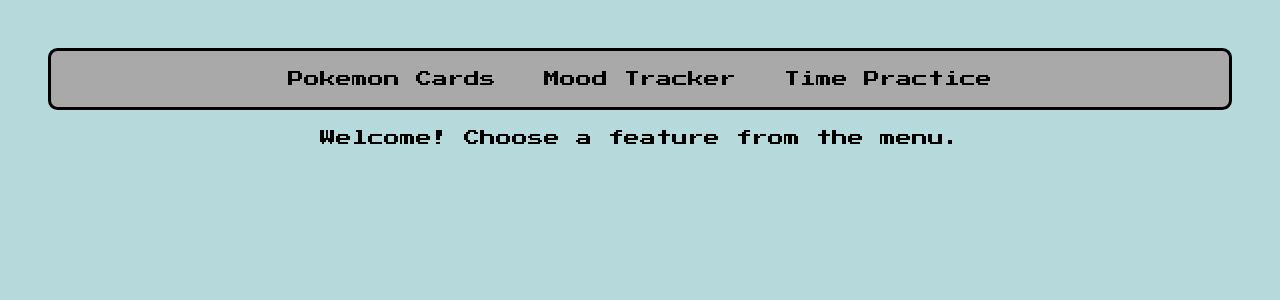
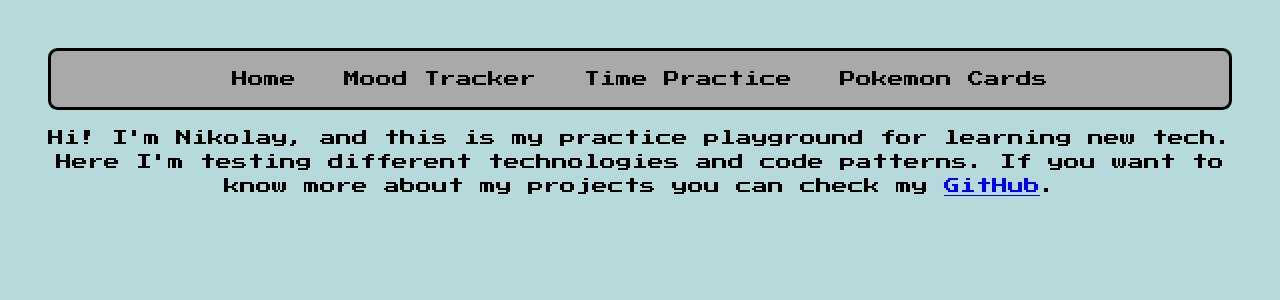
Before and after one commit to gilotin/Practice-hub, a React (Vite) app in the folder Practice-hub/: page / in a window 1280 px wide. Shown: the top 300 px of the page. Built offline with nearby package versions, Linux system fonts and the light colour scheme.

Commit message:
feat(home-page): add Home page with some info

```diff
--- a/Practice-hub/src/App.tsx
+++ b/Practice-hub/src/App.tsx
@@ -3,7 +3,8 @@
 import { PokemonCard } from "./features/PokemonCards/PokemonCards";
 import { MoodTracker } from "./features/MoodTracker/MoodTracker";
 import { TimePracticeDisplay } from "./features/timerPractice/TimePractice";
-import { Navigation } from "./features/Navigation/Navigation";
+import { Navigation } from "./components/Navigation/Navigation";
+import { HomePage } from "./components/Homepage/HomePage";
 
 function App() {
     return (
@@ -14,10 +15,7 @@
                 </header>
                 <main>
                     <Routes>
-                        <Route
-                            path="/"
-                            element={<div>Welcome! Choose a feature from the menu.</div>}
-                        />
+                        <Route path="/" element={<HomePage />} />
                         <Route path="/pokemon-card" element={<PokemonCard />} />
                         <Route path="/mood-tracker" element={<MoodTracker />} />
                         <Route path="/time-practice" element={<TimePracticeDisplay />} />
--- /dev/null
+++ b/Practice-hub/src/components/Homepage/HomePage.tsx
@@ -0,0 +1,24 @@
+import styles from "./Homepage.module.css";
+
+export function HomePage() {
+    return (
+        <>
+            <section className={styles.homePage}>
+                <p>
+                    Hi! I'm Nikolay, and this is my practice playground for learning new tech. Here
+                    I'm testing different technologies and code patterns. If you want to know more
+                    about my projects you can check my{" "}
+                    <a
+                        className={styles.homePageAnchor}
+                        href="https://github.com/gilotin"
+                        target="_blank"
+                        rel="noopener noreferrer"
+                    >
+                        GitHub
+                    </a>
+                    .{" "}
+                </p>
+            </section>
+        </>
+    );
+}
--- a/Practice-hub/src/features/Navigation/Navigation.tsx
+++ b/Practice-hub/src/components/Navigation/Navigation.tsx
@@ -7,7 +7,7 @@
             <nav>
                 <ul className={styles.nav}>
                     <li>
-                        <NavLink to="/pokemon-card">Pokemon Cards</NavLink>
+                        <NavLink to="/">Home</NavLink>
                     </li>
                     <li>
                         <NavLink to="/mood-tracker">Mood Tracker</NavLink>
@@ -15,6 +15,9 @@
                     <li>
                         <NavLink to="/time-practice">Time Practice</NavLink>
                     </li>
+                    <li>
+                        <NavLink to="/pokemon-card">Pokemon Cards</NavLink>
+                    </li>
                 </ul>
             </nav>
         </>
```
Also changed, not shown: Practice-hub/src/components/Homepage/Homepage.module.css (added), Practice-hub/src/components/Navigation/Navigation.module.css (renamed from Practice-hub/src/features/Navigation/Navigation.module.css).
